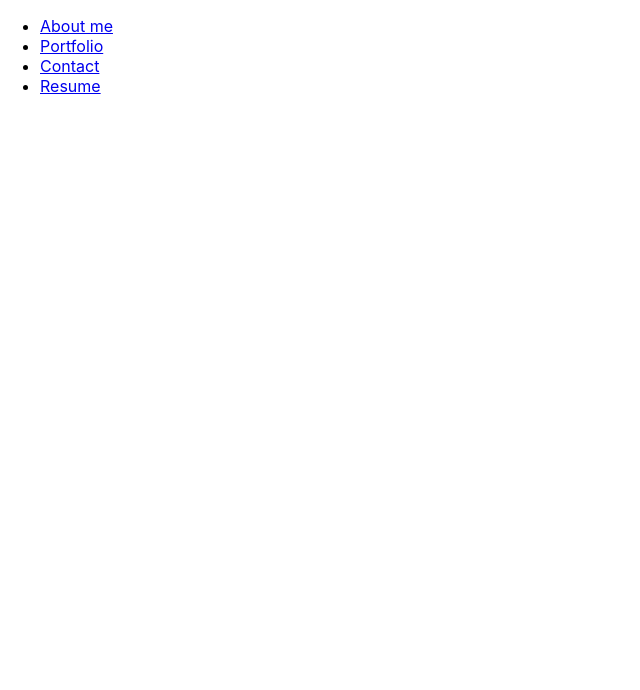
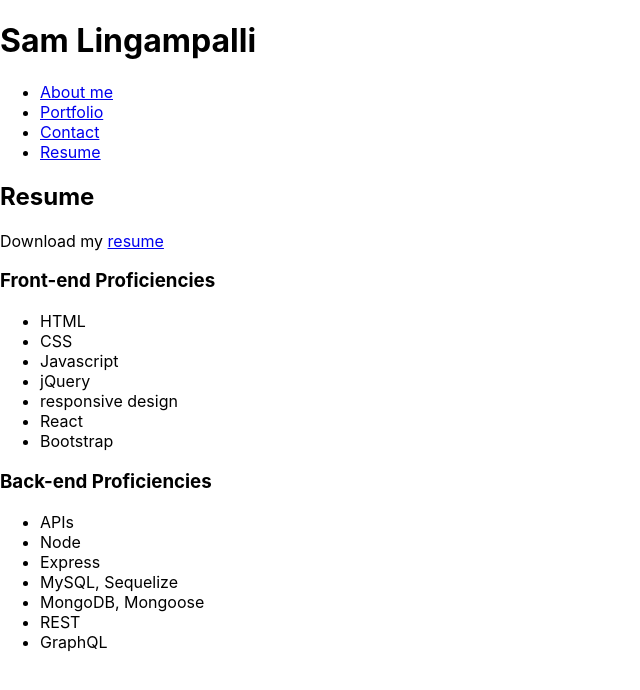
Before and after one commit to ts795/react-portfolio, a React (Create React App) app: page /resume in a window 1280 px wide. Shown: the top 690 px of the page, without its empty margins (0-640 px from the left). Built offline with nearby package versions, Linux system fonts and the light colour scheme.

Commit message:
Add content for Resume link

```diff
--- a/public/index.html
+++ b/public/index.html
@@ -24,7 +24,7 @@
       work correctly both with client-side routing and a non-root public URL.
       Learn how to configure a non-root public URL by running `npm run build`.
     -->
-    <title>React App</title>
+    <title>Portfolio</title>
   </head>
   <body>
     <noscript>You need to enable JavaScript to run this app.</noscript>
--- a/src/App.js
+++ b/src/App.js
@@ -1,4 +1,4 @@
-import Navigation from "./components/Navigation";
+import Header from "./components/Header";
 import AboutMe from "./components/pages/AboutMe";
 import Portfolio from "./components/pages/Portfolio";
 import Resume from "./components/pages/Resume";
@@ -10,7 +10,7 @@
   return (
     <Router>
       <div>
-        <Navigation />
+        <Header />
         <Route exact path="/" component={AboutMe} />
         <Route exact path="/aboutme" component={AboutMe} />
         <Route exact path="/portfolio" component={Portfolio} />
--- /dev/null
+++ b/src/components/Header.js
@@ -0,0 +1,15 @@
+import React from "react";
+import Navigation from "./Navigation";
+
+function Header() {
+  return (
+    <div>
+      <h1>
+          Sam Lingampalli
+      </h1>
+      <Navigation />
+    </div>
+  );
+}
+
+export default Header;
--- a/src/components/pages/AboutMe.js
+++ b/src/components/pages/AboutMe.js
@@ -3,6 +3,7 @@
 function AboutMe() {
   return (
     <div>
+      <h2> About Me </h2>
       <p>
       I am a full stack developer that is open to free lance, contract, and full time work. I have experience with Angular, Javascript, Python, HTML, CSS, MongoDB, node JS, Express, and Ansible. Please click on the projects in the Work section to view some of my projects.
       </p>
--- a/src/components/pages/Contact.js
+++ b/src/components/pages/Contact.js
@@ -3,6 +3,7 @@
 function Contact() {
   return (
     <div>
+      <h2> Contact </h2>
     </div>
   );
 }
--- a/src/components/pages/Portfolio.js
+++ b/src/components/pages/Portfolio.js
@@ -3,6 +3,7 @@
 function Portfolio() {
   return (
     <div>
+      <h2> Portfolio </h2>
     </div>
   );
 }
--- a/src/components/pages/Resume.js
+++ b/src/components/pages/Resume.js
@@ -1,8 +1,31 @@
 import React from "react";
+import pdf from '../../files/sam_l_full_stack.pdf'
 
 function Resume() {
   return (
     <div>
+      <h2> Resume </h2>
+      <p> Download my <a href={pdf}>resume</a> </p>
+      <h3>Front-end Proficiencies</h3>
+      <ul>
+        <li>HTML</li>
+        <li>CSS</li>
+        <li>Javascript</li>
+        <li>jQuery</li>
+        <li>responsive design</li>
+        <li>React</li>
+        <li>Bootstrap</li>
+      </ul>
+      <h3>Back-end Proficiencies</h3>
+      <ul>
+        <li>APIs</li>
+        <li>Node</li>
+        <li>Express</li>
+        <li>MySQL, Sequelize</li>
+        <li>MongoDB, Mongoose</li>
+        <li>REST</li>
+        <li>GraphQL</li>
+      </ul>
     </div>
   );
 }
```
Also changed, not shown: 1 other file (tests, documents, lock files or other folders).
